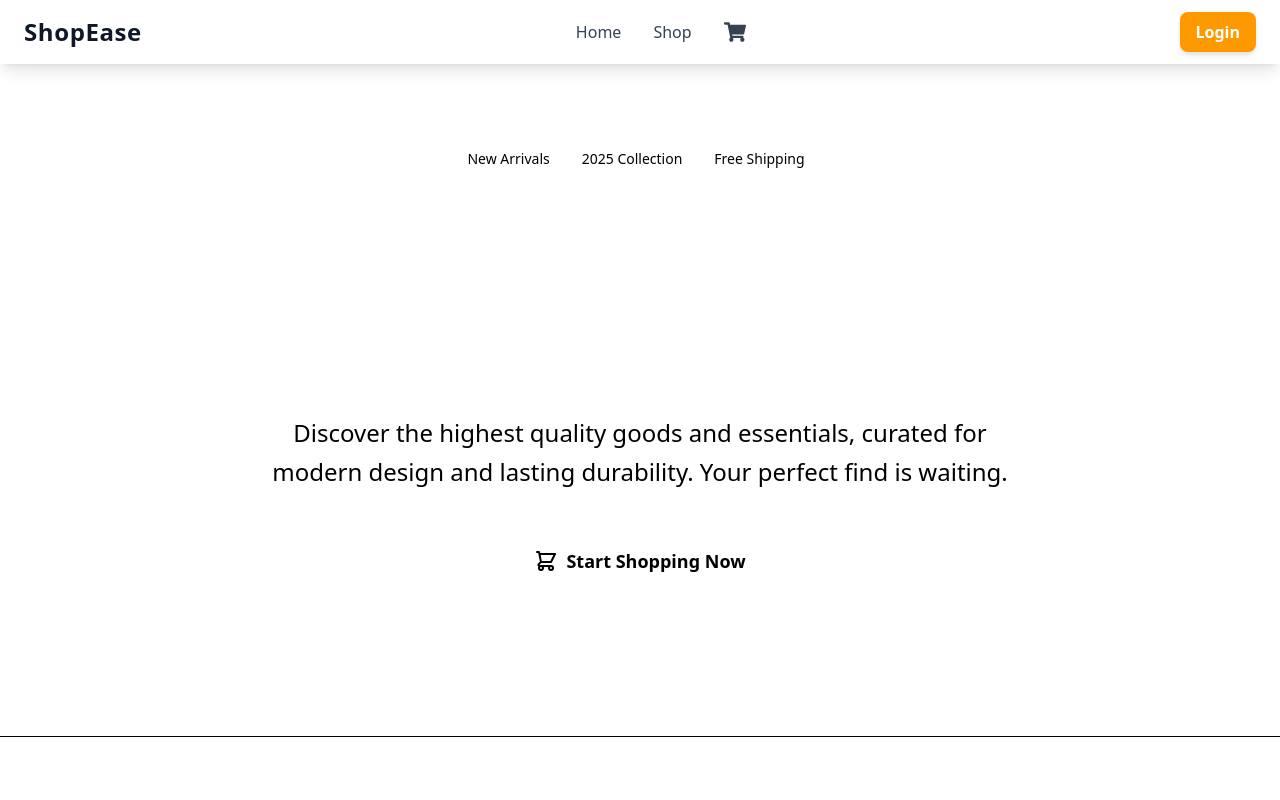
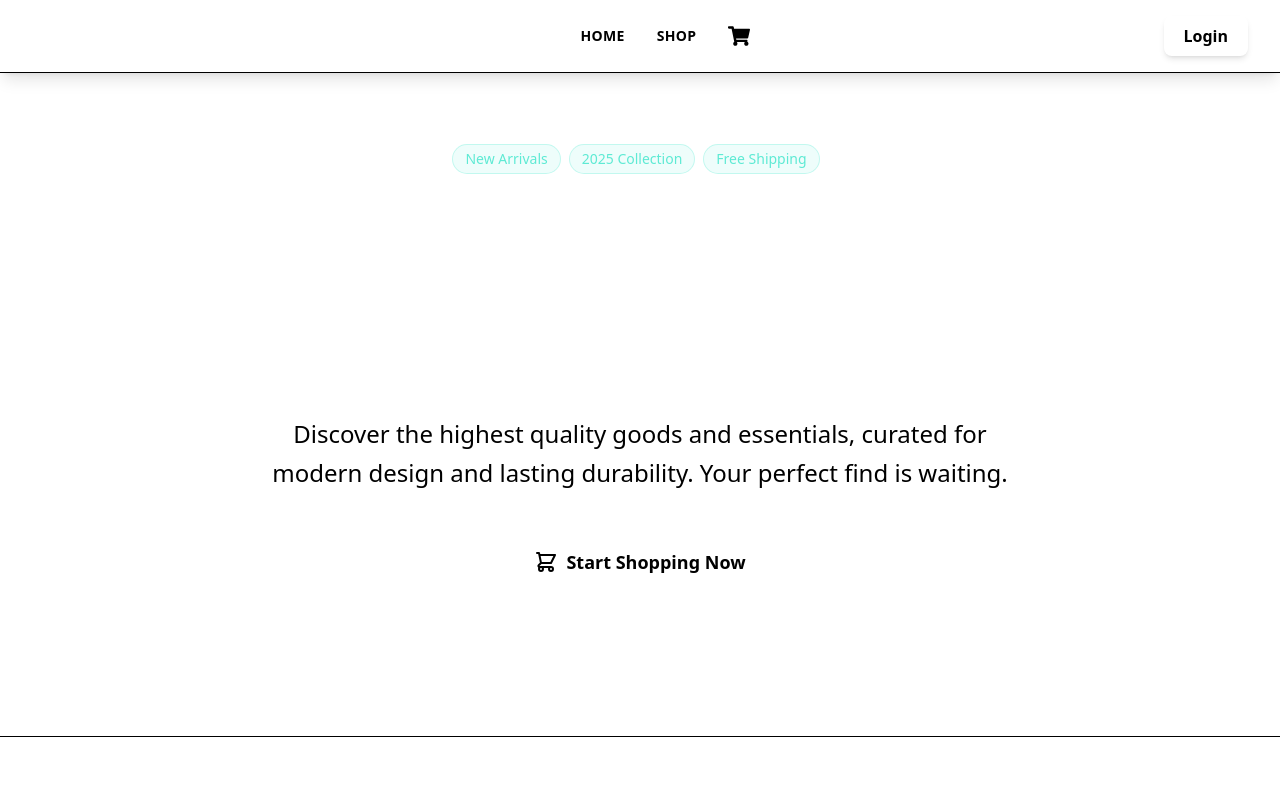
Before and after one commit to zahrabateninia/Shopping-Cart, a React (Vite) app: page / in a window 1280 px wide. Shown: the top 800 px of the page. Built offline with nearby package versions, Linux system fonts and the light colour scheme.

Commit message:
style: Make Navbar consistent with new design system

```diff
--- a/src/components/Navbar.jsx
+++ b/src/components/Navbar.jsx
@@ -1,51 +1,73 @@
-import { Link, useNavigate } from "react-router-dom"
-import { useSelector, useDispatch } from "react-redux"
-import { selectCartTotalQuantity } from "@/features/cart/cartSlice"
-import { performLogout } from "@/features/auth/authSlice"
-import React from "react"
-import toast from "react-hot-toast"
-import { FaShoppingCart } from "react-icons/fa"
+import { Link, useNavigate } from "react-router-dom";
+import { useSelector, useDispatch } from "react-redux";
+import { selectCartTotalQuantity } from "@/features/cart/cartSlice";
+import { performLogout } from "@/features/auth/authSlice";
+import React from "react";
+import toast from "react-hot-toast";
+import { FaShoppingCart } from "react-icons/fa";
 
 const Navbar = () => {
-  const totalItems = useSelector(selectCartTotalQuantity)
-  const { isLoggedIn, user } = useSelector((state) => state.auth)
-  const dispatch = useDispatch()
-  const navigate = useNavigate()
+  const totalItems = useSelector(selectCartTotalQuantity);
+  const { isLoggedIn, user } = useSelector((state) => state.auth);
+  const dispatch = useDispatch();
+  const navigate = useNavigate();
 
   const handleLogout = () => {
-    dispatch(performLogout())
-    navigate("/") // redirect to home after logout
-    toast.success("You are logout!")
-  }
+    dispatch(performLogout());
+    navigate("/");
+    toast.success("You are logged out!");
+  };
 
   return (
     <nav
-      className="
-        fixed top-0 left-0 z-50 w-full
-        flex justify-between items-center
-        px-6 py-3
-        bg-white/70 backdrop-blur-md shadow-lg
-      "
+      className="fixed top-0 left-0 z-50 w-full flex justify-between items-center px-8 py-4 backdrop-blur-lg shadow-lg border-b transition-all"
+      style={{
+        backgroundColor: "color-mix(in srgb, var(--color-base-dark-900) 70%, transparent)",
+        borderColor: "var(--color-base-dark-800)",
+      }}
     >
-      <Link to="/" className="text-2xl font-extrabold tracking-wide text-gray-900 hover:text-indigo-600 transition-colors">
+      {/* logo*/}
+      <Link
+        to="/"
+        className="text-3xl font-extrabold tracking-tight bg-clip-text text-transparent"
+        style={{
+          backgroundImage: "var(--gradient-brand)",
+        }}
+      >
         ShopEase
       </Link>
 
-      <div className="flex gap-8 items-center text-gray-700 font-medium">
-        <Link to="/" className="hover:text-indigo-600 transition-colors">Home</Link>
-        <Link to="/shop" className="hover:text-indigo-600 transition-colors">Shop</Link>
+      {/* navbar links */}
+      <div
+        className="flex gap-8 items-center text-sm font-semibold uppercase tracking-wide"
+        style={{ color: "var(--color-base-dark-300)" }}
+      >
+        <Link
+          to="/"
+          className="transition-all hover:text-[var(--color-accent-primary-light)] hover:scale-105"
+        >
+          Home
+        </Link>
+        <Link
+          to="/shop"
+          className="transition-all hover:text-[var(--color-accent-primary-light)] hover:scale-105"
+        >
+          Shop
+        </Link>
 
-        {/* Cart Icon with badge */}
-        <Link to="/cart" className="relative flex items-center hover:text-indigo-600 transition-colors">
+
+        <Link
+          to="/cart"
+          className="relative flex items-center transition-all hover:text-[var(--color-accent-primary-light)] hover:scale-110"
+        >
           <FaShoppingCart size={22} />
           {totalItems > 0 && (
             <span
-              className="
-                absolute -top-2 -right-2
-                bg-red-600 text-white text-xs font-bold
-                rounded-full w-5 h-5 flex items-center justify-center
-                shadow-md
-              "
+              className="absolute -top-2 -right-2 text-xs font-bold rounded-full w-5 h-5 flex items-center justify-center shadow-md"
+              style={{
+                backgroundColor: "var(--color-accent-tertiary-DEFAULT)",
+                color: "var(--color-base-dark-900)",
+              }}
             >
               {totalItems}
             </span>
@@ -53,33 +75,48 @@
         </Link>
       </div>
 
+      {/* auth button */}
       {isLoggedIn ? (
         <button
           onClick={handleLogout}
-          className="
-            px-4 py-2 rounded-lg
-            bg-indigo-600 text-white font-semibold
-            hover:bg-indigo-700 transition-all
-            shadow-md
-          "
+          className="px-5 py-2 rounded-lg font-semibold transition-all shadow-md"
+          style={{
+            backgroundColor: "var(--color-accent-primary-DEFAULT)",
+            color: "var(--color-base-dark-900)",
+          }}
+          onMouseEnter={(e) =>
+            (e.currentTarget.style.backgroundColor =
+              "var(--color-accent-primary-hover)")
+          }
+          onMouseLeave={(e) =>
+            (e.currentTarget.style.backgroundColor =
+              "var(--color-accent-primary-DEFAULT)")
+          }
         >
           Logout {user?.username && `(${user.username})`}
         </button>
       ) : (
         <Link
           to="/login"
-          className="
-            px-4 py-2 rounded-lg
-            bg-amber-500 text-white font-semibold
-            hover:bg-amber-600 transition-all
-            shadow-md
-          "
+          className="px-5 py-2 rounded-lg font-semibold transition-all shadow-md"
+          style={{
+            backgroundColor: "var(--color-accent-secondary-DEFAULT)",
+            color: "var(--color-base-dark-900)",
+          }}
+          onMouseEnter={(e) =>
+            (e.currentTarget.style.backgroundColor =
+              "var(--color-accent-secondary-hover)")
+          }
+          onMouseLeave={(e) =>
+            (e.currentTarget.style.backgroundColor =
+              "var(--color-accent-secondary-DEFAULT)")
+          }
         >
           Login
         </Link>
       )}
     </nav>
-  )
-}
+  );
+};
 
-export default Navbar
+export default Navbar;
```
